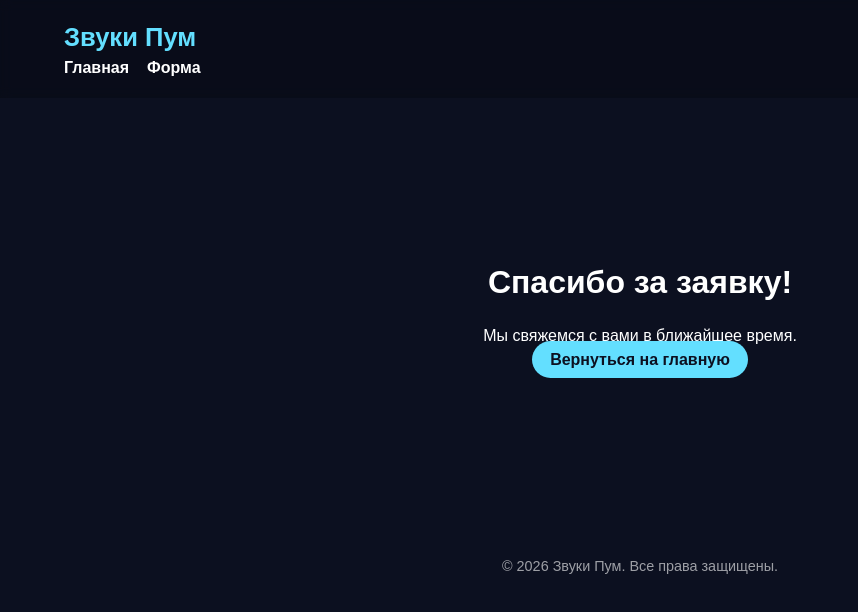
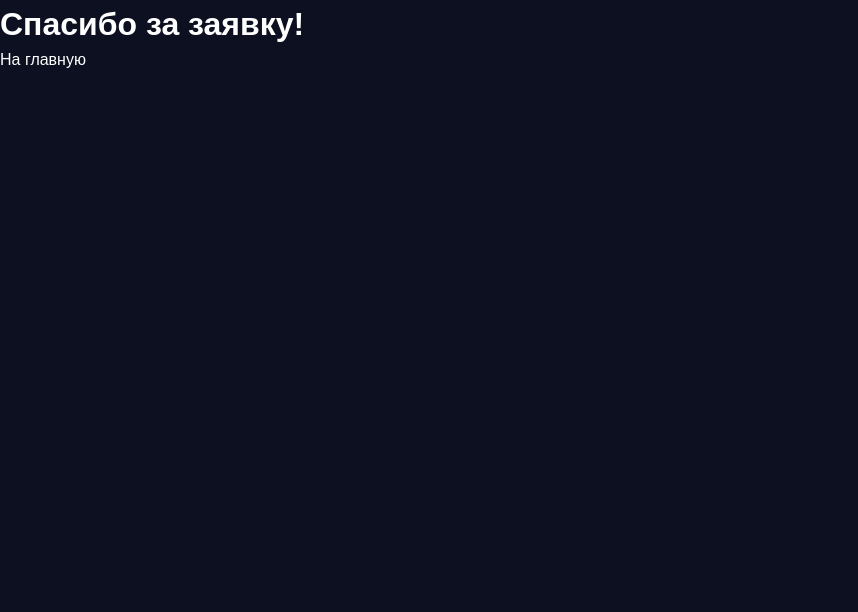
Before and after one commit to derenskijtimofej/zvuki-pum, a plain HTML site: page thanks.html in a window 1280 px wide. Shown: the whole page, without its empty margins (0-858 px from the left). Drawn offline with Linux system fonts and the light colour scheme.

Commit message:
thanks.html
Removed unnecessary elements and simplified the structure.

```diff
--- a/thanks.html
+++ b/thanks.html
@@ -1,36 +1,8 @@
 <!DOCTYPE html>
-<html lang="ru">
-<head>
-<meta charset="UTF-8">
-<meta name="viewport" content="width=device-width, initial-scale=1.0">
-<title>Спасибо — Звуки Пум</title>
-<link rel="stylesheet" href="style.css">
-</head>
+<html>
+<head><meta charset="UTF-8"><link rel="stylesheet" href="style.css"></head>
 <body>
-<header class="topbar">
-<div class="container topbar-inner">
-  <div class="logo">Звуки Пум</div>
-  <nav class="nav">
-    <a href="index.html">Главная</a>
-    <a href="booking.html">Форма</a>
-  </nav>
-</div>
-</header>
-
-<main>
-<section class="section-thanks">
-<div class="container" style="text-align:center; padding: 100px 20px;">
-  <h2>Спасибо за заявку!</h2>
-  <p>Мы свяжемся с вами в ближайшее время.</p>
-  <a href="index.html" class="btn btn-primary">Вернуться на главную</a>
-</div>
-</section>
-</main>
-
-<footer>
-<div class="container">
-  <p>© 2026 Звуки Пум. Все права защищены.</p>
-</div>
-</footer>
+<h1>Спасибо за заявку!</h1>
+<a href="index.html">На главную</a>
 </body>
 </html>
```
